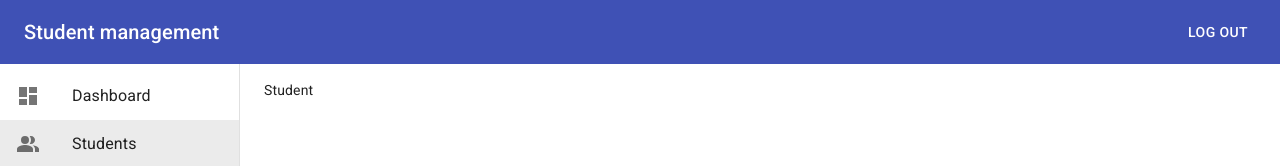
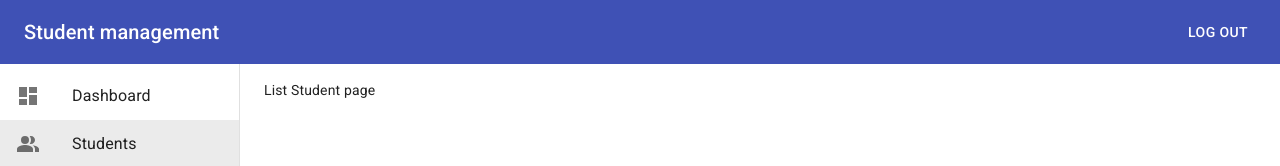
Before and after one commit to hungton189/learn-redux-saga, a React (Create React App) app: page /admin/students in a window 1280 px wide. Shown: the top 166 px of the page. Built offline with nearby package versions, Linux system fonts and the light colour scheme; sample sign-in values are in the browser's storage.

Commit message:
add student route

```diff
--- a/src/features/Student/index.tsx
+++ b/src/features/Student/index.tsx
@@ -1,5 +1,24 @@
+import { Box } from '@material-ui/core';
 import React from 'react';
+import { Route, Switch, useRouteMatch } from 'react-router-dom';
+import AddEditPage from './pages/AddEditPage';
+import ListPage from './pages/ListPage';
 
 export default function Student() {
-  return <div>Student</div>;
+  const match = useRouteMatch();
+  return (
+    <Box>
+      <Switch>
+        <Route path={match.path} exact>
+          <ListPage />
+        </Route>
+        <Route path={`${match.path}/add`}>
+          <AddEditPage />
+        </Route>
+        <Route path={`${match.path}/:studentId`}>
+          <AddEditPage />
+        </Route>
+      </Switch>
+    </Box>
+  );
 }
--- /dev/null
+++ b/src/features/Student/pages/AddEditPage.tsx
@@ -0,0 +1,5 @@
+import React from 'react';
+
+export default function AddEditPage() {
+  return <div>add/edit page</div>;
+}
--- /dev/null
+++ b/src/features/Student/pages/ListPage.tsx
@@ -0,0 +1,5 @@
+import React from 'react';
+
+export default function ListPage() {
+  return <div>List Student page</div>;
+}
```
